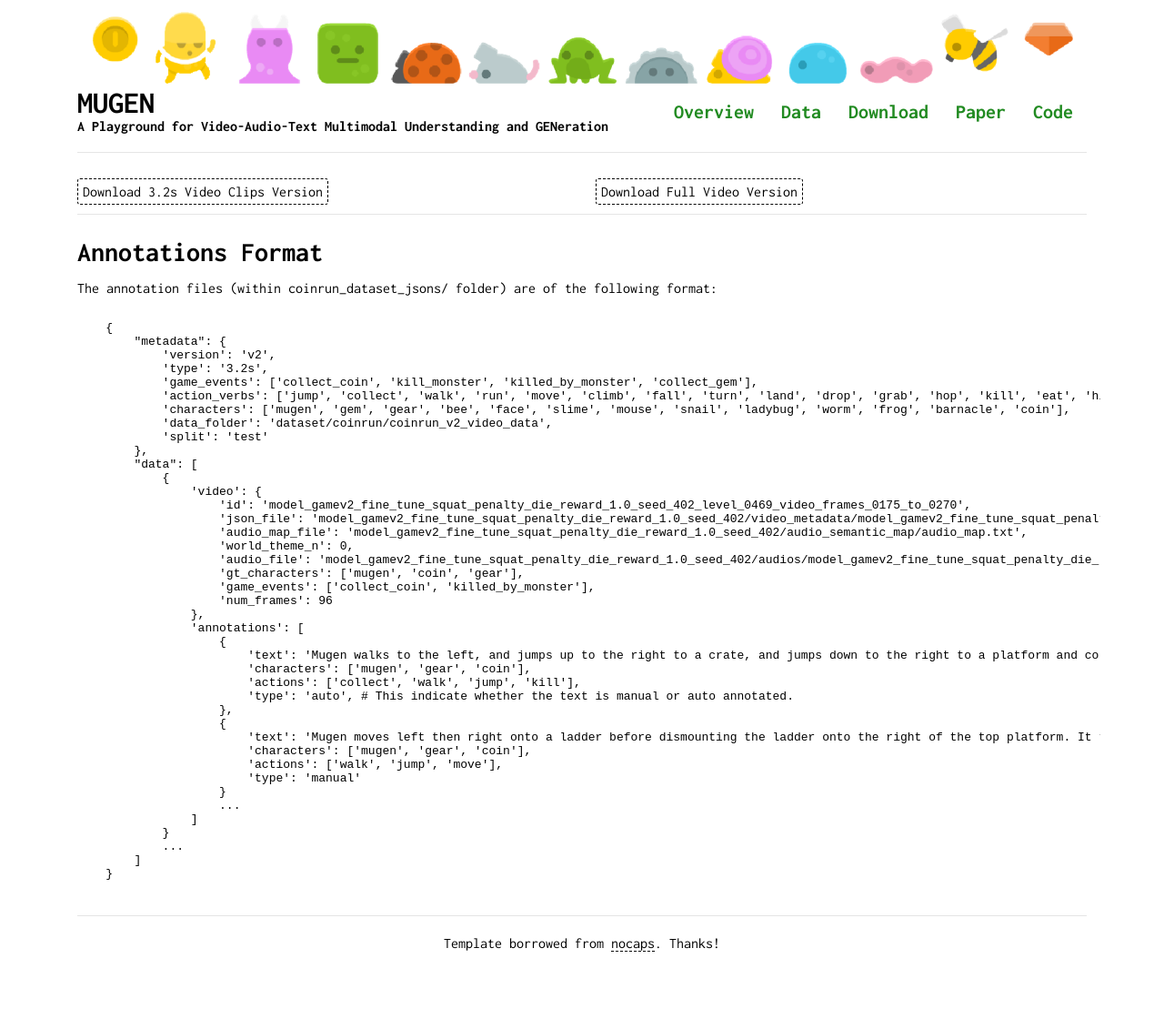
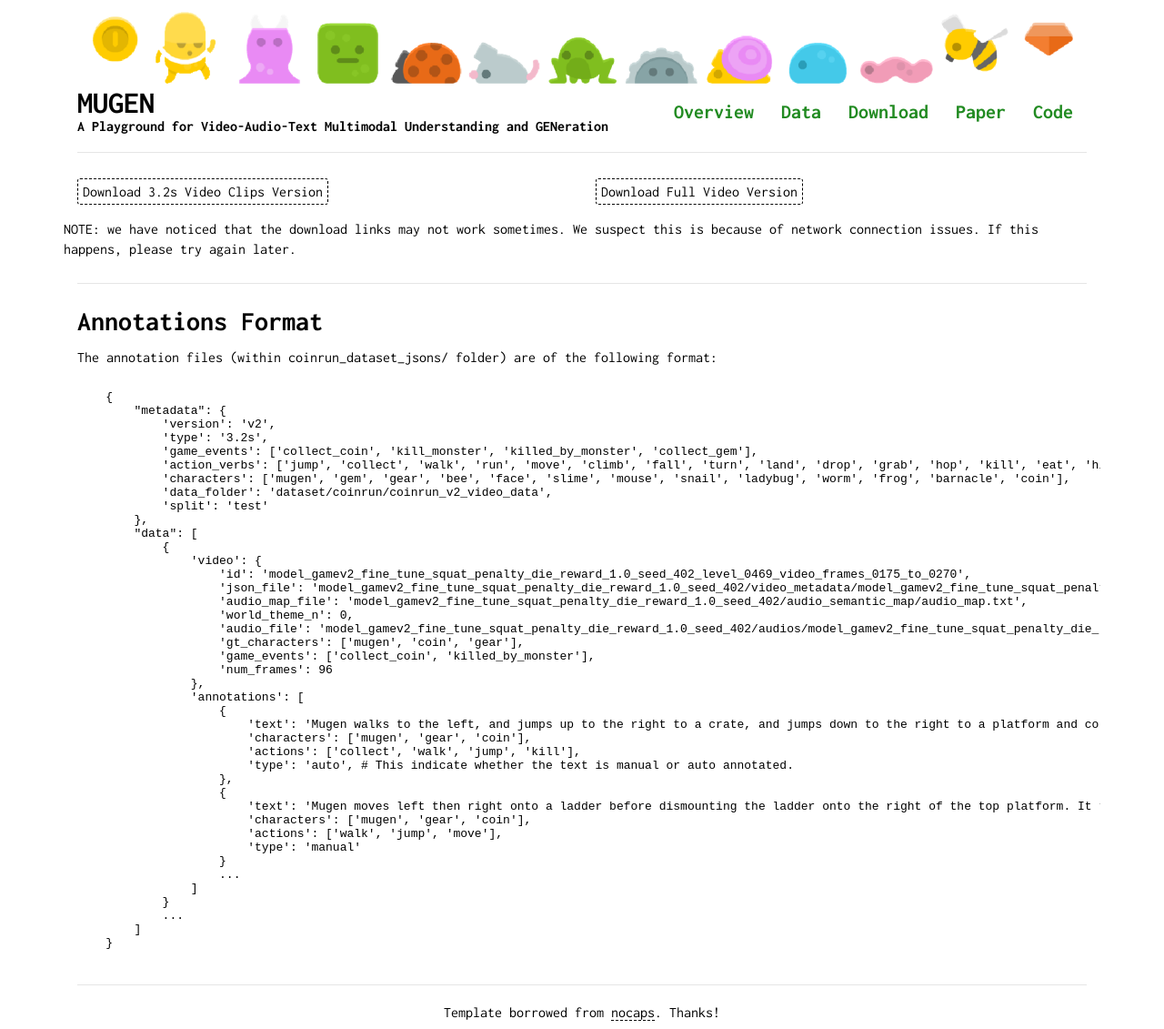
Before and after one commit to mugen-org/mugen-org.github.io, a Jekyll site: the page built from _pages/download.md, in a window 1280 px wide and 1131 px high. Shown: the whole window at 91% size. Built offline with Jekyll 4.4.1, drawn with Linux system fonts in a browser that asks for light colours.

Commit message:
Update download.md

```diff
--- a/_pages/download.md
+++ b/_pages/download.md
@@ -19,6 +19,9 @@ permalink: "/download"
     </a>
   </div>
 
+  <p>
+  NOTE: we have noticed that the download links may not work sometimes. We suspect this is because of network connection issues. If this happens, please try again later.
+  </p>
 </div>
 <hr>
 
```
